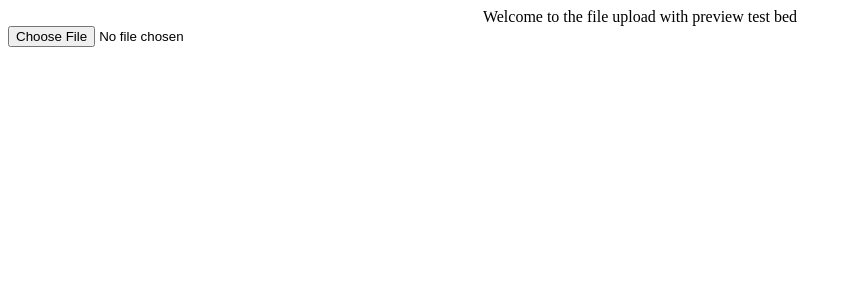
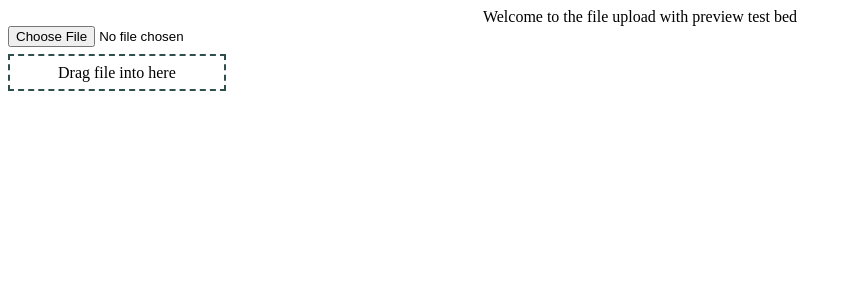
Before and after one commit to klapaukh/AngularFileUpload, an Angular app: page / in a window 1280 px wide. Shown: the top 300 px of the page, without its empty margins (0-852 px from the left). Built offline with nearby package versions, Linux system fonts and the light colour scheme.

Commit message:
Have an file browse button, and a box to drag files into.

```diff
--- a/src/app/file-upload/file-upload.component.css
+++ b/src/app/file-upload/file-upload.component.css
@@ -0,0 +1,11 @@
+.dragTarget {
+    border-width: 2px;
+    border-color: darkslategrey;
+    border-style: dashed;
+    width: fit-content;
+    padding: 1ex 3em;
+}
+
+.inputBox {
+    margin-bottom: 1ex;
+}
--- a/src/app/file-upload/file-upload.component.html
+++ b/src/app/file-upload/file-upload.component.html
@@ -1,9 +1,14 @@
 <ng-content></ng-content>
-<div *ngIf="multiple">
-    <input type="file" (change)="textChanged($event)" multiple/>
+<div class='inputBox'>
+    <input *ngIf="multiple" type="file" (change)="textChanged($event)" #upload multiple/>
+    <input *ngIf="!multiple" type="file" (change)="textChanged($event)" #upload />
 </div>
-<div *ngIf="!multiple">
-    <input type="file" (change)="textChanged($event)" />
+<div (drop)="handleFileSelect($event)" (dragover)="handleDragOver($event)" class="dragTarget">
+    <span *ngIf="!multiple">
+        Drag file into here
+    </span>
+    <span *ngIf="multiple">
+        Drag files into here
+    </span>
 </div>
-
 <br />
--- a/src/app/file-upload/file-upload.component.ts
+++ b/src/app/file-upload/file-upload.component.ts
@@ -1,4 +1,4 @@
-import { Component, ContentChild, AfterContentInit, Input } from '@angular/core';
+import { Component, ContentChild, AfterContentInit, Input, ViewChild, ElementRef } from '@angular/core';
 import { PreviewComponent } from '../preview/preview.component';
 
 @Component({
@@ -8,27 +8,50 @@ import { PreviewComponent } from '../preview/preview.component';
 })
 export class FileUploadComponent implements AfterContentInit {
     @ContentChild(PreviewComponent) child: PreviewComponent;
+    @ViewChild('upload') input: ElementRef;
     @Input() multiple: boolean;
+
+    private files: FileList;
 
     constructor() {
         this.multiple = false;
+        this.files = undefined;
     }
 
     public ngAfterContentInit(): void {
         if (this.child === undefined) {
-            console.error('Child is undefined!!!');
+            console.warn('Warning, no preview enabled');
         }
     }
 
     public textChanged(value): void {
-        if (this.child === undefined) {
-            return;
-        }
-        const files: File[] = Array.from(value.target.files);
-        if (files.length === 1 ) {
-            this.child.display = files[0].name;
+        this.files = value.target.files;
+
+        this.setPreview();
+    }
+
+    public setPreview() {
+        if (this.child !== undefined && this.files.length === 1) {
+            this.child.display = this.files[0].name;
             this.child.ngOnChanges(); // Dynamic changes don't trigger this method
         }
         // No else as you cannot preview multiple files.
     }
+
+    public handleFileSelect(evt: DragEvent) {
+        evt.stopPropagation();
+        evt.preventDefault();
+
+        this.files = evt.dataTransfer.files;
+
+        const inputBox: HTMLInputElement = this.input.nativeElement;
+        inputBox.value = null;
+        this.setPreview();
+      }
+
+    public handleDragOver(evt: DragEvent) {
+        evt.stopPropagation();
+        evt.preventDefault();
+        evt.dataTransfer.dropEffect = 'copy'; // Explicitly show this is a copy.
+      }
 }
```
